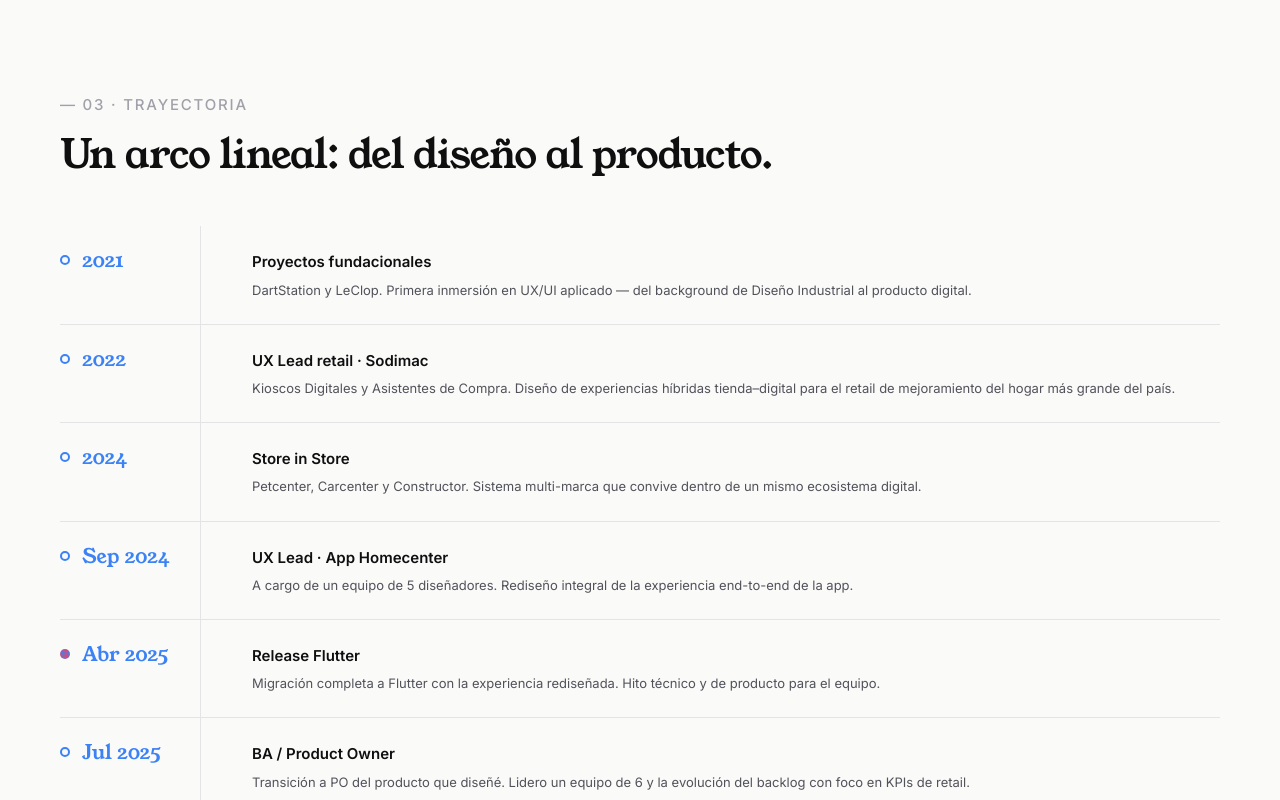
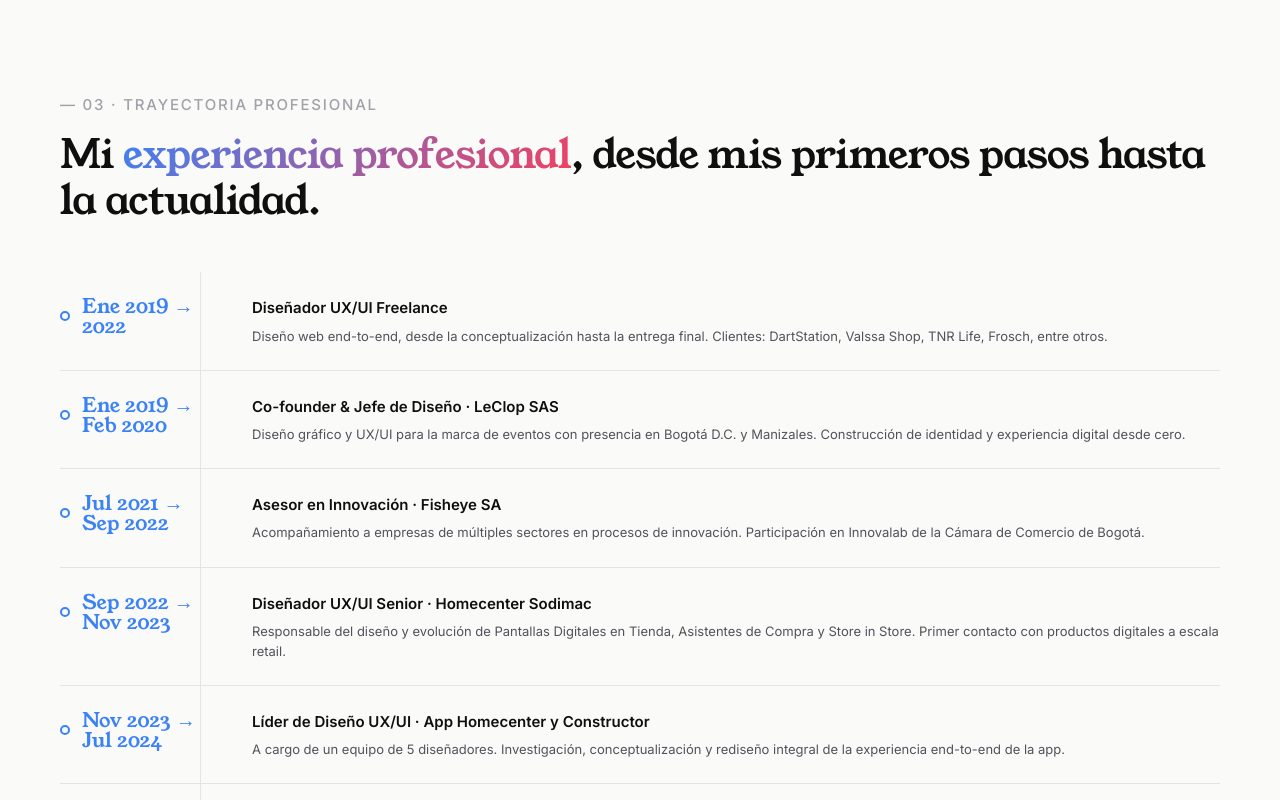
Before and after one commit to Santiagomejial/portfolio, a Next.js app: page / in a window 1280 px wide. Shown: the part 4480-5280 px from the top of the page. Built offline with nearby package versions, Linux system fonts and the light colour scheme.

Commit message:
feat(home): trayectoria profesional reescrita + milestone lanzamiento

```diff
--- a/app/page.tsx
+++ b/app/page.tsx
@@ -89,7 +89,7 @@ export default function HomePage() {
       >
         <SectionHead
           label={HOME.timeline.label}
-          title={HOME.timeline.title}
+          title={<HighlightTitle {...HOME.timeline.title} />}
           className="mb-12"
         />
         <Timeline items={HOME.timeline.items as TimelineItem[]} />
--- a/content/home.ts
+++ b/content/home.ts
@@ -114,45 +114,55 @@ export const HOME = {
 
   // ─── 03 · TIMELINE ────────────────────────────────────
   timeline: {
-    label: '03 · Trayectoria',
-    title: 'Un arco lineal: del diseño al producto.',
+    label: '03 · Trayectoria Profesional',
+    title: {
+      pre: 'Mi ',
+      highlight: 'experiencia profesional',
+      post: ', desde mis primeros pasos hasta la actualidad.',
+    } satisfies HighlightTitle,
     items: [
       {
-        year: '2021',
-        title: 'Proyectos fundacionales',
+        year: 'Ene 2019 → 2022',
+        title: 'Diseñador UX/UI Freelance',
         description:
-          'DartStation y LeClop. Primera inmersión en UX/UI aplicado — del background de Diseño Industrial al producto digital.',
+          'Diseño web end-to-end, desde la conceptualización hasta la entrega final. Clientes: DartStation, Valssa Shop, TNR Life, Frosch, entre otros.',
       },
       {
-        year: '2022',
-        title: 'UX Lead retail · Sodimac',
+        year: 'Ene 2019 → Feb 2020',
+        title: 'Co-founder & Jefe de Diseño · LeClop SAS',
         description:
-          'Kioscos Digitales y Asistentes de Compra. Diseño de experiencias híbridas tienda–digital para el retail de mejoramiento del hogar más grande del país.',
+          'Diseño gráfico y UX/UI para la marca de eventos con presencia en Bogotá D.C. y Manizales. Construcción de identidad y experiencia digital desde cero.',
       },
       {
-        year: '2024',
-        title: 'Store in Store',
+        year: 'Jul 2021 → Sep 2022',
+        title: 'Asesor en Innovación · Fisheye SA',
         description:
-          'Petcenter, Carcenter y Constructor. Sistema multi-marca que convive dentro de un mismo ecosistema digital.',
+          'Acompañamiento a empresas de múltiples sectores en procesos de innovación. Participación en Innovalab de la Cámara de Comercio de Bogotá.',
       },
       {
-        year: 'Sep 2024',
-        title: 'UX Lead · App Homecenter',
+        year: 'Sep 2022 → Nov 2023',
+        title: 'Diseñador UX/UI Senior · Homecenter Sodimac',
         description:
-          'A cargo de un equipo de 5 diseñadores. Rediseño integral de la experiencia end-to-end de la app.',
+          'Responsable del diseño y evolución de Pantallas Digitales en Tienda, Asistentes de Compra y Store in Store. Primer contacto con productos digitales a escala retail.',
       },
       {
-        year: 'Abr 2025',
-        title: 'Release Flutter',
+        year: 'Nov 2023 → Jul 2024',
+        title: 'Líder de Diseño UX/UI · App Homecenter y Constructor',
         description:
-          'Migración completa a Flutter con la experiencia rediseñada. Hito técnico y de producto para el equipo.',
-        milestone: true,
+          'A cargo de un equipo de 5 diseñadores. Investigación, conceptualización y rediseño integral de la experiencia end-to-end de la app.',
       },
       {
-        year: 'Jul 2025',
-        title: 'BA / Product Owner',
+        year: 'Jul 2024 → Jun 2025',
+        title: 'BA / Product Owner · App Homecenter y Constructor',
         description:
-          'Transición a PO del producto que diseñé. Lidero un equipo de 6 y la evolución del backlog con foco en KPIs de retail.',
+          'Transición al rol de PO del producto que venía liderando como diseñador. Foco en cerrar el rediseño, definir el backlog y preparar el lanzamiento de la nueva app.',
+      },
+      {
+        year: 'Jun 2025 → actual',
+        title: 'BA / Product Owner · App Homecenter y Constructor',
+        description:
+          'Lanzamiento de la nueva App, completamente rediseñada y sobre una nueva base técnica. Hoy encargado de su backlog, evolución y mantenimiento.',
+        milestone: true,
       },
     ] satisfies TimelineItemContent[],
   },
```
